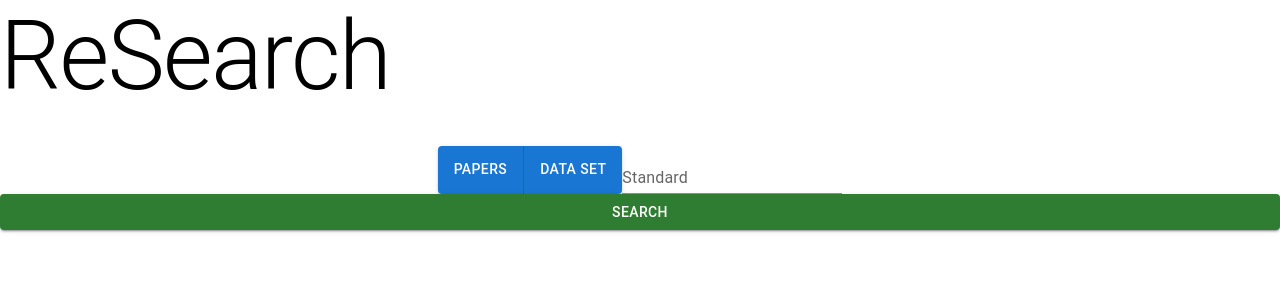
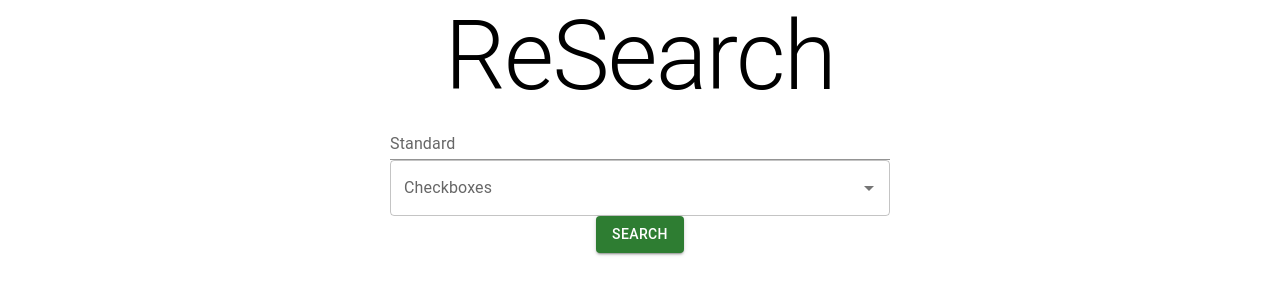
Before and after one commit to GaganSD/ttds-cw3-research-team, a React (Create React App) app in the folder frontend/: page / in a window 1280 px wide. Shown: the top 300 px of the page. Built offline with nearby package versions, Linux system fonts and the light colour scheme.

Commit message:
sorted front page

```diff
--- a/frontend/src/App.css
+++ b/frontend/src/App.css
@@ -1,7 +1,7 @@
 .App {
   display: flex;
   flex-direction: column;
-  justify-content: center;
+  align-items: center;
 
 }
 /*
@@ -13,5 +13,7 @@ html, body, #app, #app>div {
 
 .SearchOptions {
   display: flex;
-  justify-content: center;
+  justify-content: flex-end;
+  flex-direction: column;
+
 }
--- a/frontend/src/App.js
+++ b/frontend/src/App.js
@@ -3,23 +3,25 @@ import './App.css';
 import * as React from 'react';
 import Button from '@mui/material/Button';
 import ButtonGroup from '@mui/material/ButtonGroup';
-import FilterButton from './components/filterbutton';
+import SearchButton from './components/serachbutton';
 import SearchField from './components/search';
 import { styled } from '@mui/material/styles';
 import Typography from '@mui/material/Typography';
-import SearchButton from './components/serachbutton';
+import Options from './components/options'
 
 
 
 function App() {
   return (
     <div className="App">
-      <Typography variant='h1' gutterBottom>
-        ReSearch
-      </Typography>
+      <div className="Logo">
+        <Typography variant='h1' gutterbottom>
+          ReSearch
+        </Typography>
+      </div>
       <div className='SearchOptions'>
-        <FilterButton/>
         <SearchField/>
+        <Options/>
       </div>
       <SearchButton/>
     </div>
--- /dev/null
+++ b/frontend/src/components/options.js
@@ -0,0 +1,41 @@
+import * as React from 'react';
+import Checkbox from '@mui/material/Checkbox';
+import TextField from '@mui/material/TextField';
+import Autocomplete from '@mui/material/Autocomplete';
+import CheckBoxOutlineBlankIcon from '@mui/icons-material/CheckBoxOutlineBlank';
+import CheckBoxIcon from '@mui/icons-material/CheckBox';
+
+const icon = <CheckBoxOutlineBlankIcon fontSize="small" />;
+const checkedIcon = <CheckBoxIcon fontSize="small" />;
+
+export default function Options(){
+
+    return (
+        <Autocomplete
+        multiple
+        id="checkboxes-tags-demo"
+        options={top100Films}
+        disableCloseOnSelect
+        getOptionLabel={(option) => option.choice}
+        renderOption={(props, option, { selected }) => (
+            <li {...props}>
+            <Checkbox
+                icon={icon}
+                checkedIcon={checkedIcon}
+                style={{ marginRight: 8 }}
+                checked={selected}
+            />
+            {option.choice}
+            </li>
+        )}
+        style={{ width: 500 }}
+        renderInput={(params) => (
+            <TextField {...params} label="Checkboxes" placeholder="Favorites" />
+        )}
+        />
+  );
+}
+const top100Films = [
+  { choice: 'Research Papers'},
+  { choice: 'Data Sets'}
+];
```
